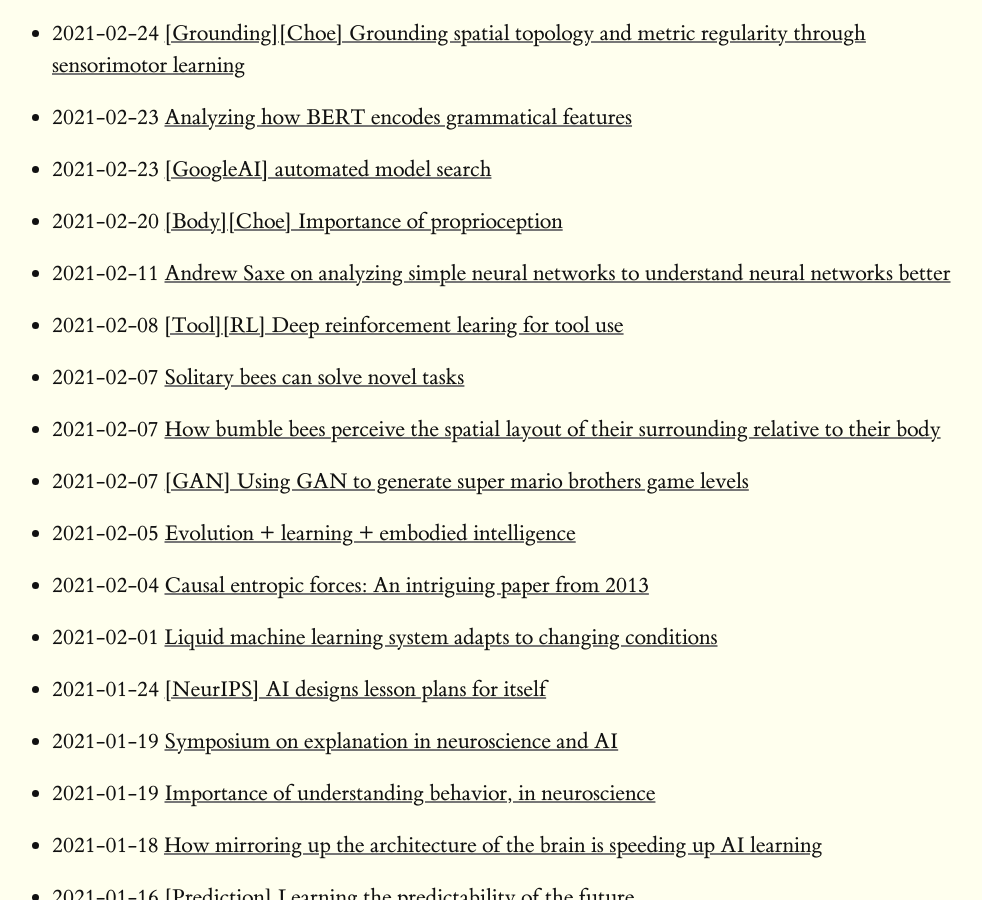
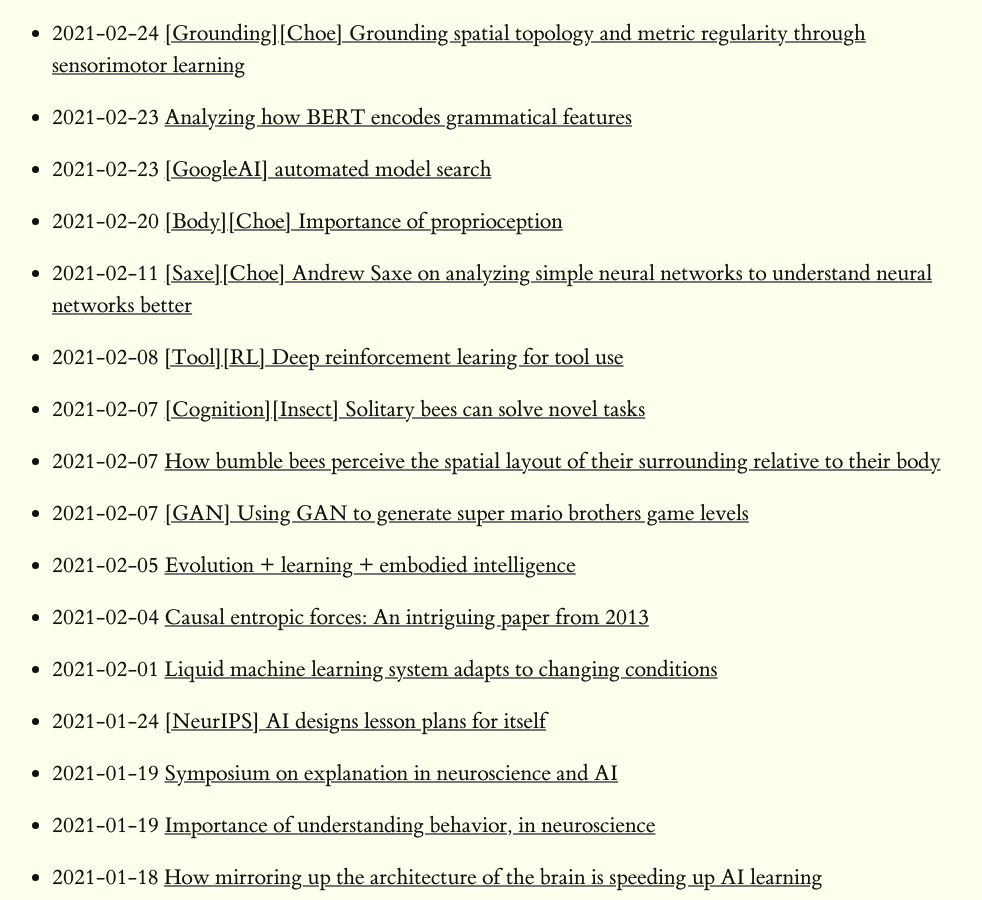
Before and after one commit to yschoe/yschoe.github.io, a Jekyll site: the page built from blog.md, in a window 1280 px wide and 900 px high, scrolled down 7994 px. Shown: the whole window, without its empty margins (148-1130 px from the left). Built offline with Jekyll 4.4.1, drawn with Linux system fonts in a browser that asks for light colours.

Commit message:
post fix

```diff
--- a/_posts/2021-02-07-Solitary-bees-can-solve-novel-tasks.markdown
+++ b/_posts/2021-02-07-Solitary-bees-can-solve-novel-tasks.markdown
@@ -1,6 +1,6 @@
 ---
 layout: post
-title:  "Solitary bees can solve novel tasks"
+title:  "[Cognition][Insect] Solitary bees can solve novel tasks"
 date:   February 7, 2021
 categories: none
 ---
--- a/_posts/2021-02-11-Andrew-Saxe-on-analyzing-simple-neural-networks-to-understand-neural-networks-better.markdown
+++ b/_posts/2021-02-11-Andrew-Saxe-on-analyzing-simple-neural-networks-to-understand-neural-networks-better.markdown
@@ -1,6 +1,6 @@
 ---
 layout: post
-title:  "Andrew Saxe on analyzing simple neural networks to understand neural networks better"
+title:  "[Saxe][Choe] Andrew Saxe on analyzing simple neural networks to understand neural networks better"
 date:   February 11, 2021
 categories: none
 ---
```
